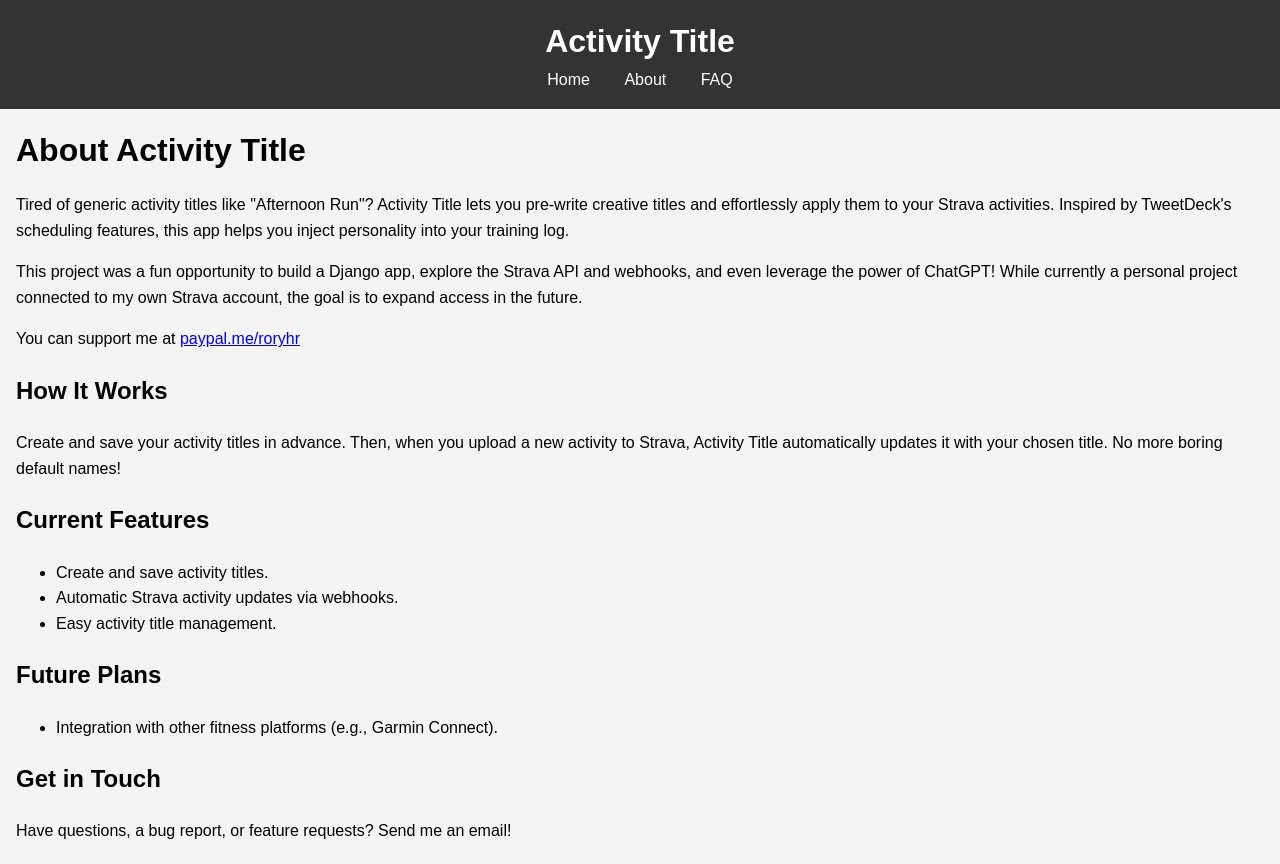
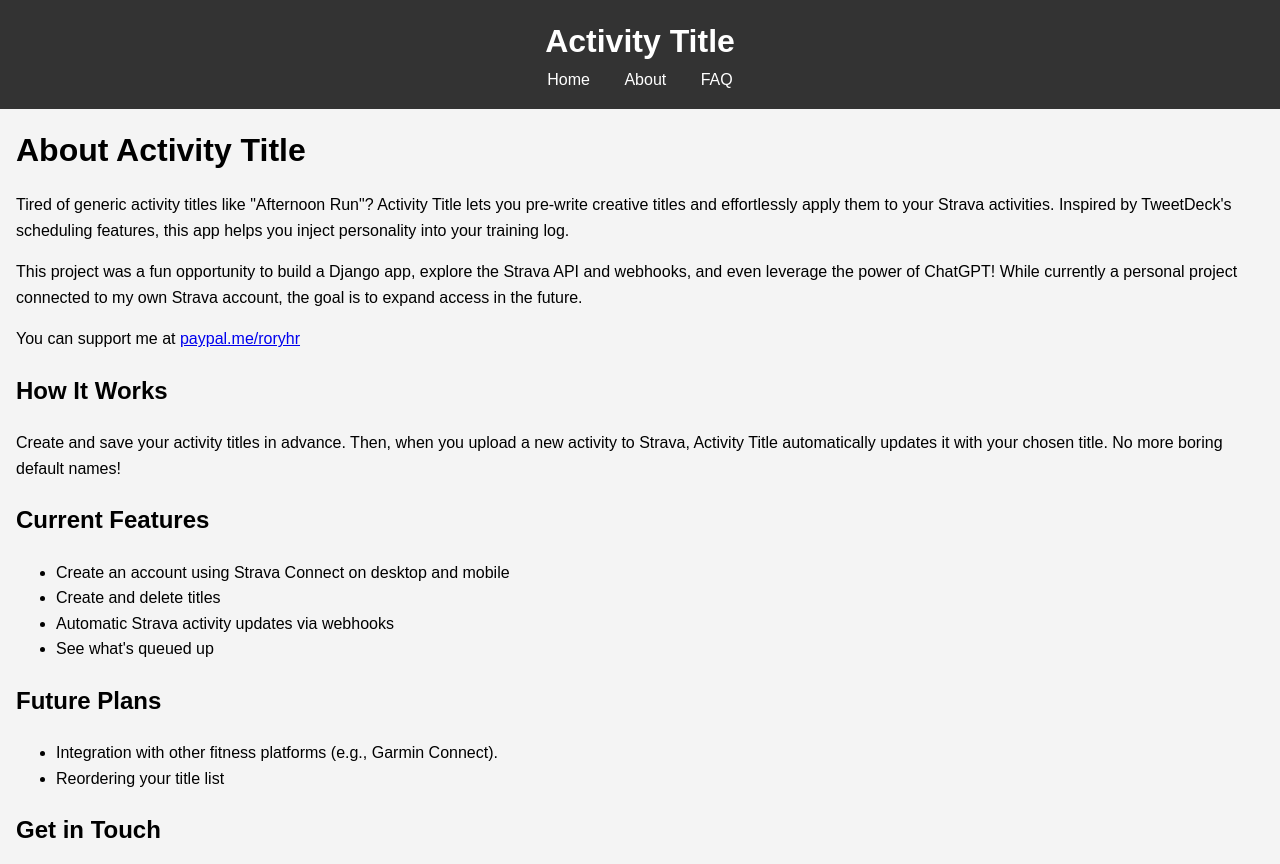
Before and after one commit to roryhr/activity-title, a Django app: page /about/ in a window 1280 px wide. Shown: the top 864 px of the page. Run offline with Django 5.2, Linux system fonts and the light colour scheme.

Commit message:
Update about and faq

```diff
--- a/titles/templates/titles/about.html
+++ b/titles/templates/titles/about.html
@@ -33,15 +33,17 @@ About Activity Title - Streamline Your Strava Activities
 
     <h2>Current Features</h2>
     <ul>
-        <li>Create and save activity titles.</li>
-        <li>Automatic Strava activity updates via webhooks.</li>
-        <li>Easy activity title management.</li>
+        <li>Create an account using Strava Connect on desktop and mobile</li>
+        <li>Create and delete titles</li>
+        <li>Automatic Strava activity updates via webhooks</li>
+        <li>See what's queued up</li>
     </ul>
 
 
     <h2>Future Plans</h2>
     <ul>
         <li>Integration with other fitness platforms (e.g., Garmin Connect).</li>
+        <li>Reordering your title list</li>
     </ul>
 </section>
 
@@ -51,5 +53,6 @@ About Activity Title - Streamline Your Strava Activities
         Have questions, a bug report, or feature requests? Send me an email!
     </p>
     <p>Email: <a href="mailto:roryhr@gmail.com">roryhr@gmail.com</a></p>
+    <p>I almost forgot, check me out on <a href="https://www.strava.com/athletes/23193264">Strava</a> too. Cheers!</p>
 </section>
 {% endblock %}
```
Also changed, not shown: titles/templates/titles/faq.html (+19 -9 lines).
